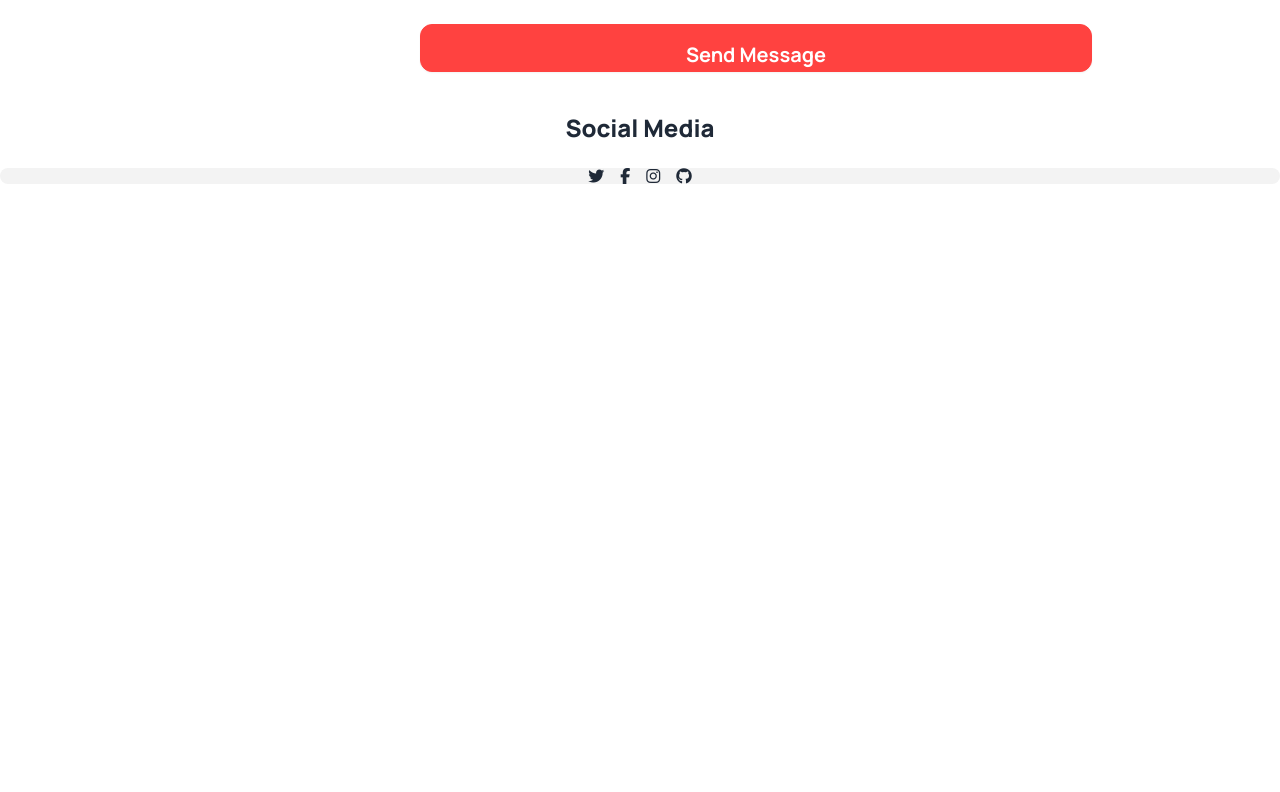
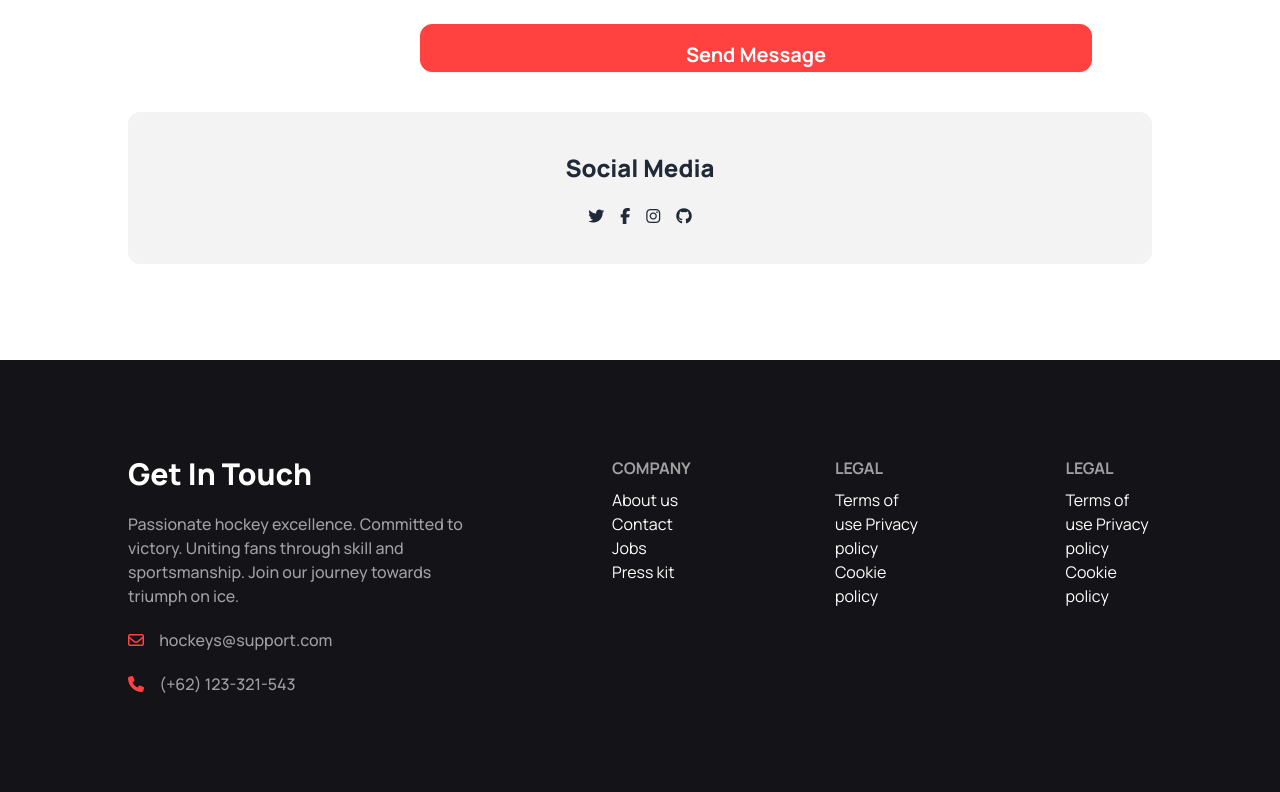
Before and after one commit to siamkhan7426/tawilian-projacet-third, a plain HTML site: page index.html in a window 1280 px wide. Shown: the part 4451-5243 px from the top of the page. Before the commit the page ends 4635 px from the top, so only its background shows below. Drawn offline with nearby package versions, Linux system fonts and the light colour scheme.

Commit message:
footer section done

```diff
--- a/index.html
+++ b/index.html
@@ -502,9 +502,9 @@
           </div>
           <button class="w-[335px] lg:w-[672px] mb-4 lg:py-4 px-6 text-center text-xl font-bold text-[#fff] btn bg-[#FF4240] mt-8 border-1 border-[#FF4240] rounded-xl lg:mb-10">Send Message</button>
         </div>
-       <div>
+       <div class="bg-[#1313180D] rounded-xl lg:w-4/5 mx-auto lg:p-10">
         <h2 class="text-center text-2xl font-extrabold">Social Media</h2>
-        <div class="flex gap-4 lg:flex-row justify-center items-center text-center mt-6 bg-[#1313180D] rounded-xl">
+        <div class="flex gap-4 lg:flex-row justify-center items-center text-center mt-6 ">
           <i class="fa-brands fa-twitter  "></i>
           <i class="fa-brands fa-facebook-f "></i>
           <i class="fa-brands fa-instagram "></i>
@@ -513,14 +513,38 @@
        </div>
       </form>
       </div>
-
     </section>
-
     </main>
 
-    <footer>
+    <footer class=" mt-24 ">
+      <footer class="flex gap-36 justify-center  px-32 py-24 bg-[#131318] text-base-content text-white  ">
+        <nav class="space-y-5 ">
+          <header class=" text-3xl font-extrabold text-[#FFF] ">Get In Touch</header>
+          <p class="w-[340px] text-[#FFFFFF99] font-medium">Passionate hockey excellence. Committed to victory. Uniting fans through skill and sportsmanship. Join our journey towards triumph on ice.</p>
+          <p class=" font-medium text-[#FFFFFF99] "><span> <i class="fa-regular fa-envelope text-[#FF4240] pr-3"></i></span> hockeys@support.com</p>
+          <p class="font-medium text-[#FFFFFF99]"><span> <i class="fa-solid fa-phone text-[#FF4240] pr-3"></i></span> (+62) 123-321-543</p>
+        </nav>
 
-
+        <nav>
+          <header class="footer-title">Company</header>
+          <a class="link link-hover">About us</a>
+          <a class="link link-hover">Contact</a>
+          <a class="link link-hover">Jobs</a>
+          <a class="link link-hover">Press kit</a>
+        </nav>
+        <nav>
+          <header class="footer-title">Legal</header>
+          <a class="link link-hover">Terms of use</a>
+          <a class="link link-hover">Privacy policy</a>
+          <a class="link link-hover">Cookie policy</a>
+        </nav>
+        <nav>
+          <header class="footer-title">Legal</header>
+          <a class="link link-hover">Terms of use</a>
+          <a class="link link-hover">Privacy policy</a>
+          <a class="link link-hover">Cookie policy</a>
+        </nav>
+      </footer>
     </footer>
   </body>
 </html>
```
